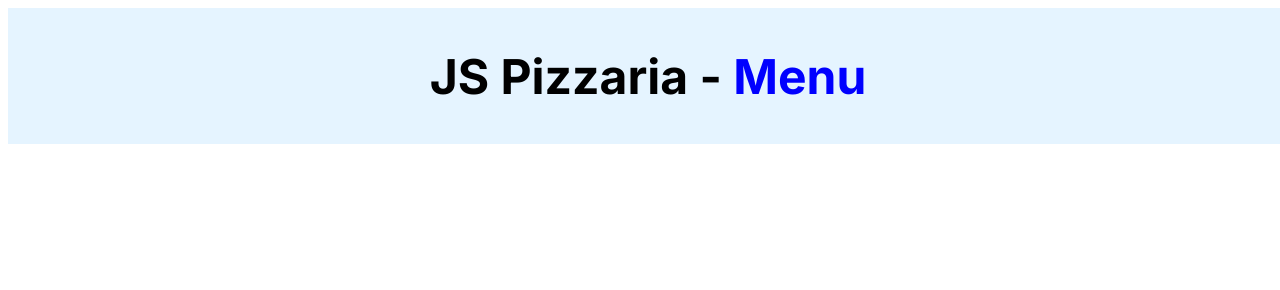
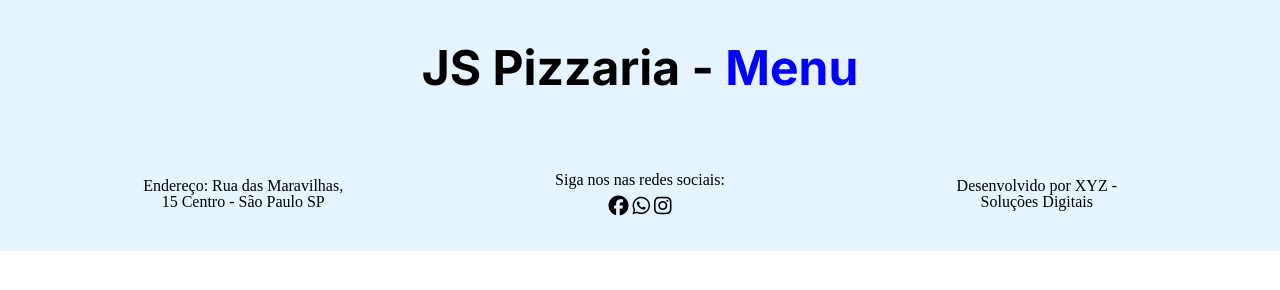
Before and after one commit to monicamix/JunquinhaPizzariaFe, a plain HTML site: page index.html in a window 1280 px wide. Drawn offline with Linux system fonts and the light colour scheme.

Commit message:
Implementado o rodapé da páginae estilizado

```diff
--- a/css/main.css
+++ b/css/main.css
@@ -1,4 +1,4 @@
-
+/* MAIN,CSS */
 /* borda aplicada para todas as tags */
 
 /* *{
@@ -30,3 +30,31 @@ header {
 .header__title--blue{
     color: blue;
 }
+/* Footer */
+.footer{
+    width: 100vw;
+    height: 115px;
+    background-color:#E5F4FF;
+    display: flex;
+    gap: 192px;
+    justify-content: center;
+    align-items: center;
+}
+
+.footer__columns{
+    width:16%;
+    text-align:center;
+}
+
+.footer__social{
+    display: flex;
+    flex-direction: column;
+    gap: 8px;
+}
+
+.footer__social-icons i {
+    /* retira a linha */
+    text-decoration: none;
+    color: black;
+    font-size: 20px;
+  }
--- a/css/reset.css
+++ b/css/reset.css
@@ -28,8 +28,7 @@ article, aside, details, figcaption, figure,
 footer, header, hgroup, menu, nav, section {
 display: block;
 }
-body {
-  line-height: 1;
+body {line-height: 1;
 }
 ol, ul {
 list-style: none;
--- a/index.html
+++ b/index.html
@@ -1,3 +1,6 @@
+
+<!-- INDEX -->
+
 <!DOCTYPE html>
 <html lang="pt-br">
 <head>
@@ -6,7 +9,14 @@
     <!-- Reset vem antes -->
     <link rel="stylesheet" href="./css/reset.css">
     <link rel="stylesheet" href="./css/main.css">
-    <link rel="stylesheet" href="./css/sample.css">
+    <!-- <link rel="stylesheet" href="./css/sample.css"> -->
+    <!-- <link rel="stylesheet" href="https://cdnjs.cloudflare.com/ajax/libs/font-awesome/6.5.0/css/all.min.css">
+    <link rel="stylesheet" href="https://cdnjs.cloudflare.com/ajax/libs/font-awesome/6.7.2/css/all.min.css" integrity="sha512-Evv84Mr4kqVGRNSgIGL/F/aIDqQb7xQ2vcrdIwxfjThSH8CSR7PBEakCr51Ck+w+/U6swU2Im1vVX0SVk9ABhg==" crossorigin="anonymous" referrerpolicy="no-referrer" />  -->
+
+    <!-- OU esta mais curta -->
+    <script src="https://kit.fontawesome.com/ab63973773.js" crossorigin="anonymous" defer></script>
+
+
     <title>Junquinha Pizzaria</title>
 
 </head>
@@ -24,6 +34,23 @@
     </div>
 </div> -->
 
-</body>
+<footer class="footer">
+    <address class="footer__columns footer__address">
+        Endereço: Rua das Maravilhas, 15 Centro - São Paulo SP
+    </address>
 
-</html>
+    <section class="footer__columns footer__social">
+        <p class="footer__social-text">Siga nos nas redes sociais:</p>
+        <div class="footer__social-icons">
+            <a href="#"><i class="fa-brands fa-facebook"></i></a>
+            <a href="#"><i class="fa-brands fa-whatsapp"></i></a>
+            <a href="#"><i class="fa-brands fa-instagram"></i></a>
+        </div>
+    </section>
+
+    <div class="footer__columns footer__devby">
+        <p>Desenvolvido por XYZ - Soluções Digitais</p>
+    </div>
+
+</div>
+</footer>
```
Also changed, not shown: imagens/facebook.jfif (added), imagens/whats.png (added). Lines whose indentation alone changed are shown as unchanged.
